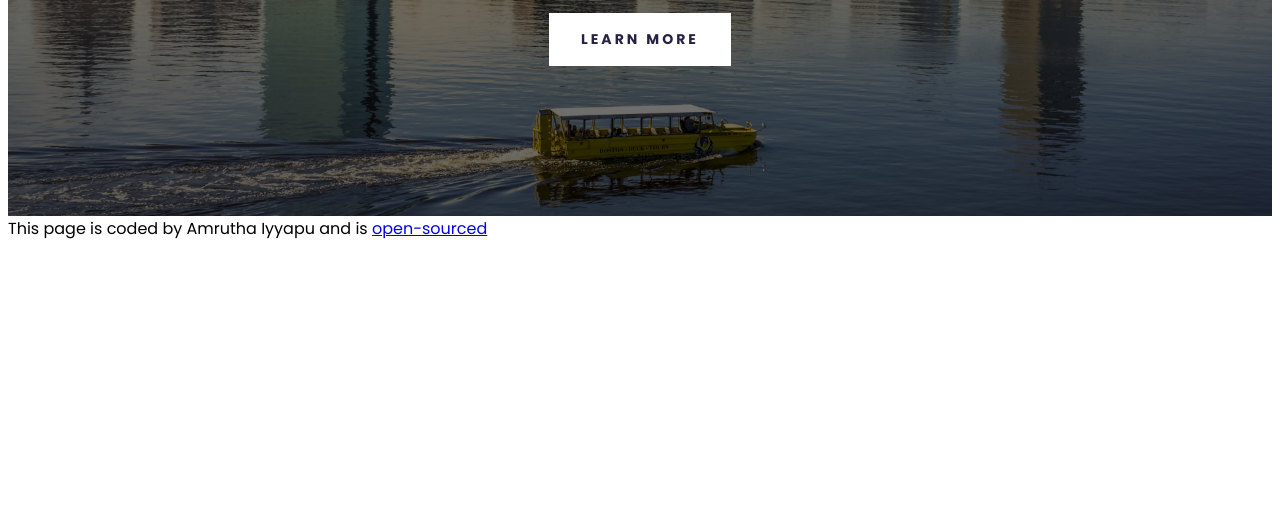
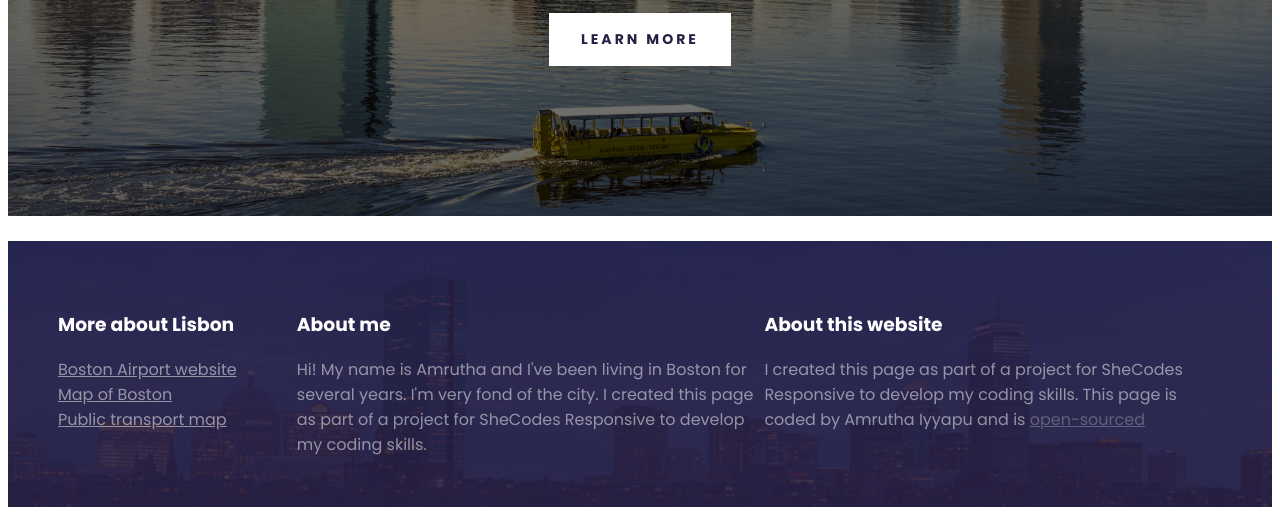
Before and after one commit to AmruthaIyyapu/Travel-website, a plain HTML site: page index.html in a window 1280 px wide. Shown: the part 441-956 px from the top of the page. Before the commit the page ends 800 px from the top, so only its background shows below. Drawn offline with Linux system fonts and the light colour scheme.

Commit message:
created footer

```diff
--- a/index.html
+++ b/index.html
@@ -20,11 +20,40 @@
       <h2>Capital of the Commonwealth of Massachusetts</h2>
       <a href="#more">Learn More</a>
     </header>
-    <footer>
-      This page is coded by Amrutha Iyyapu and is
-      <a href="https://github.com/AmruthaIyyapu/Travel-website">
-        open-sourced</a
-      >
+    <br />
+    <footer class="grid">
+      <div>
+        <h3>More about Lisbon</h3>
+        <ul>
+          <li>
+            <a href="http://" target="_blank">Boston Airport website</a>
+          </li>
+          <li><a href="">Map of Boston</a></li>
+          <li>
+            <a href="http://" target="_blank">Public transport map</a>
+          </li>
+        </ul>
+      </div>
+
+      <div>
+        <h3>About me</h3>
+        <p>
+          Hi! My name is Amrutha and I've been living in Boston for several
+          years. I'm very fond of the city. I created this page as part of a
+          project for SheCodes Responsive to develop my coding skills.
+        </p>
+      </div>
+
+      <div>
+        <h3>About this website</h3>
+        <p>
+          I created this page as part of a project for SheCodes Responsive to
+          develop my coding skills. This page is coded by Amrutha Iyyapu and is
+          <a href="https://github.com/AmruthaIyyapu/Travel-website">
+            open-sourced</a
+          >
+        </p>
+      </div>
     </footer>
   </body>
 </html>
--- a/src/styles.css
+++ b/src/styles.css
@@ -38,6 +38,56 @@ header a {
   background: white;
 }
 
+footer {
+  background-image: linear-gradient(
+      rgba(39, 32, 68, 0.9),
+      rgba(39, 32, 68, 0.9)
+    ),
+    url("../images/footer-bg.jpeg");
+  background-position: center;
+  background-repeat: no-repeat;
+  background-size: cover;
+  color: white;
+  max-width: 1500px;
+  margin: 0 auto;
+  padding: 60px 0;
+}
+
+.grid {
+  display: grid;
+  grid-template-columns: 1fr 2fr 2fr;
+  grid-gap: 10px;
+  padding: 50px;
+}
+
+footer ul {
+  padding: 0px;
+}
+
+footer li {
+  list-style: none;
+}
+
+footer a {
+  color: white;
+  opacity: 0.5;
+}
+
+footer a:hover {
+  opacity: 1;
+}
+
+footer a:visited {
+  color: white;
+}
+
+footer p {
+  color: white;
+  opacity: 0.5;
+  margin: 0;
+  padding: 0;
+}
+
 @media (min-width: 800px) {
   header {
     padding: 150px 0;
@@ -61,3 +111,9 @@ header a {
     margin: 0;
   }
 }
+
+@media (max-width: 800px) {
+  .grid {
+    grid-template-columns: 1fr;
+  }
+}
```
Also changed, not shown: images/footer-bg.jpeg (added).
